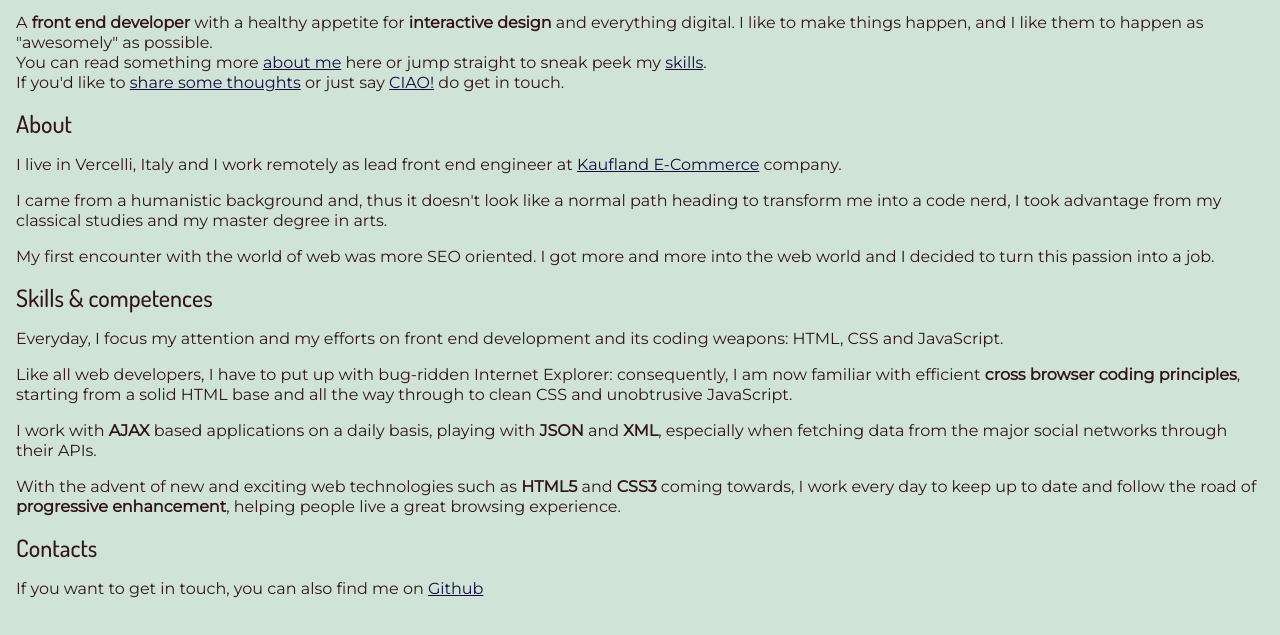
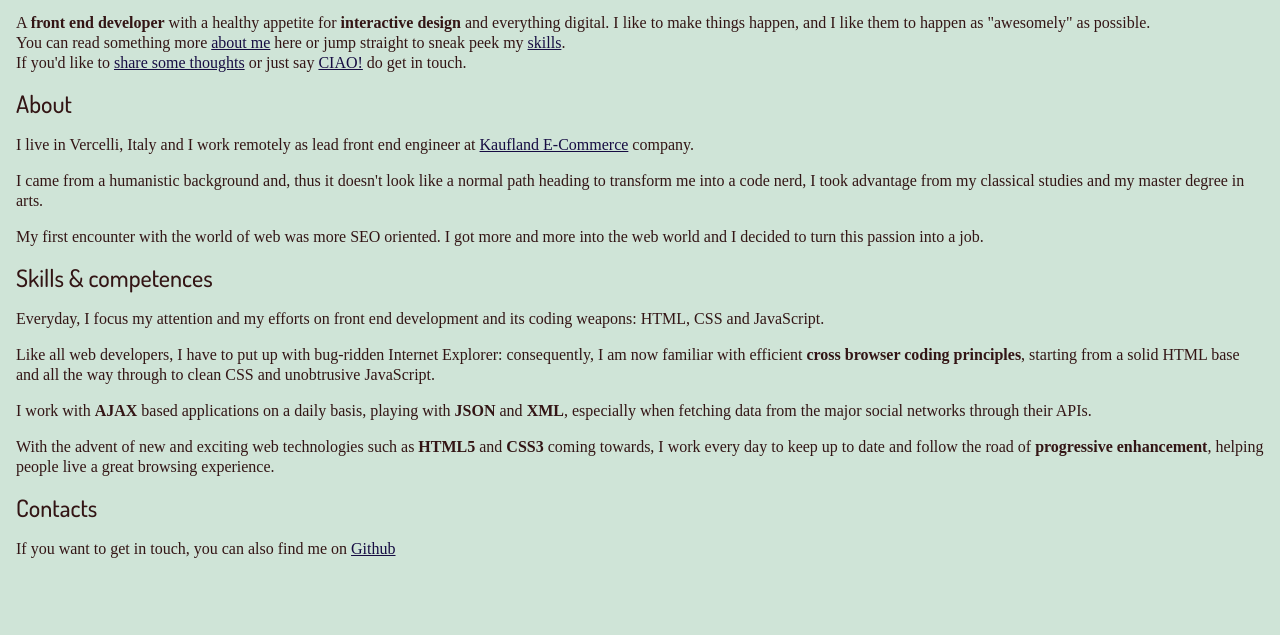
Before and after one commit to paolocavanna/paolocavanna.github.io, a plain HTML site: page index.html in a window 1280 px wide. Shown: the part 59-694 px from the top of the page. Drawn offline with Linux system fonts and the light colour scheme.

Commit message:
chore(): use safer fonts

```diff
--- a/styles/style.css
+++ b/styles/style.css
@@ -13,8 +13,7 @@ html {
   }
 
   body {
-    font-family: "Montserrat", BlinkMacSystemFont, "Segoe UI", Roboto, Helvetica,
-      Arial, sans-serif;
+    font-family: font-family: "Montserrat", -apple-system,BlinkMacSystemFont,"Segoe UI",Helvetica,Arial,sans-serif,"Apple Color Emoji","Segoe UI Emoji","Segoe UI Symbol";
     font-weight: 400;
     line-height: 1.25;
     min-height: 100vh;
```
